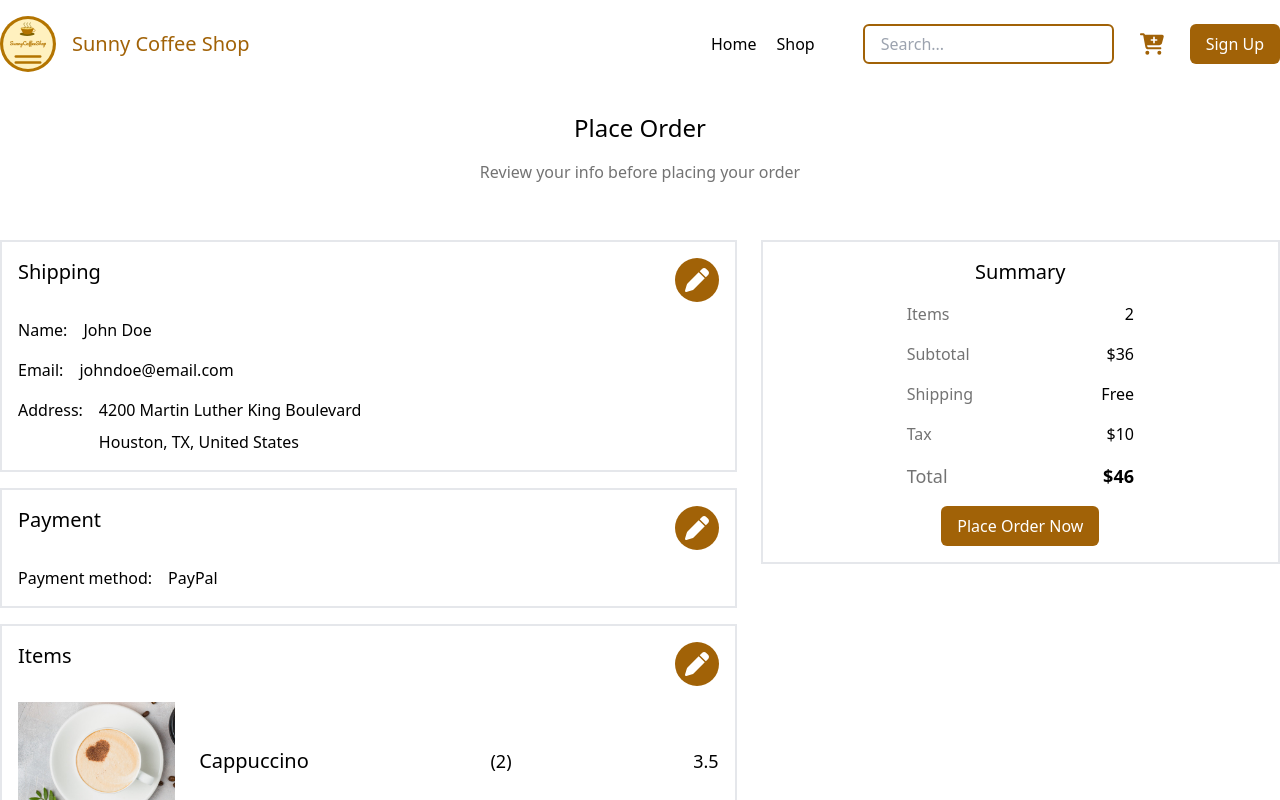
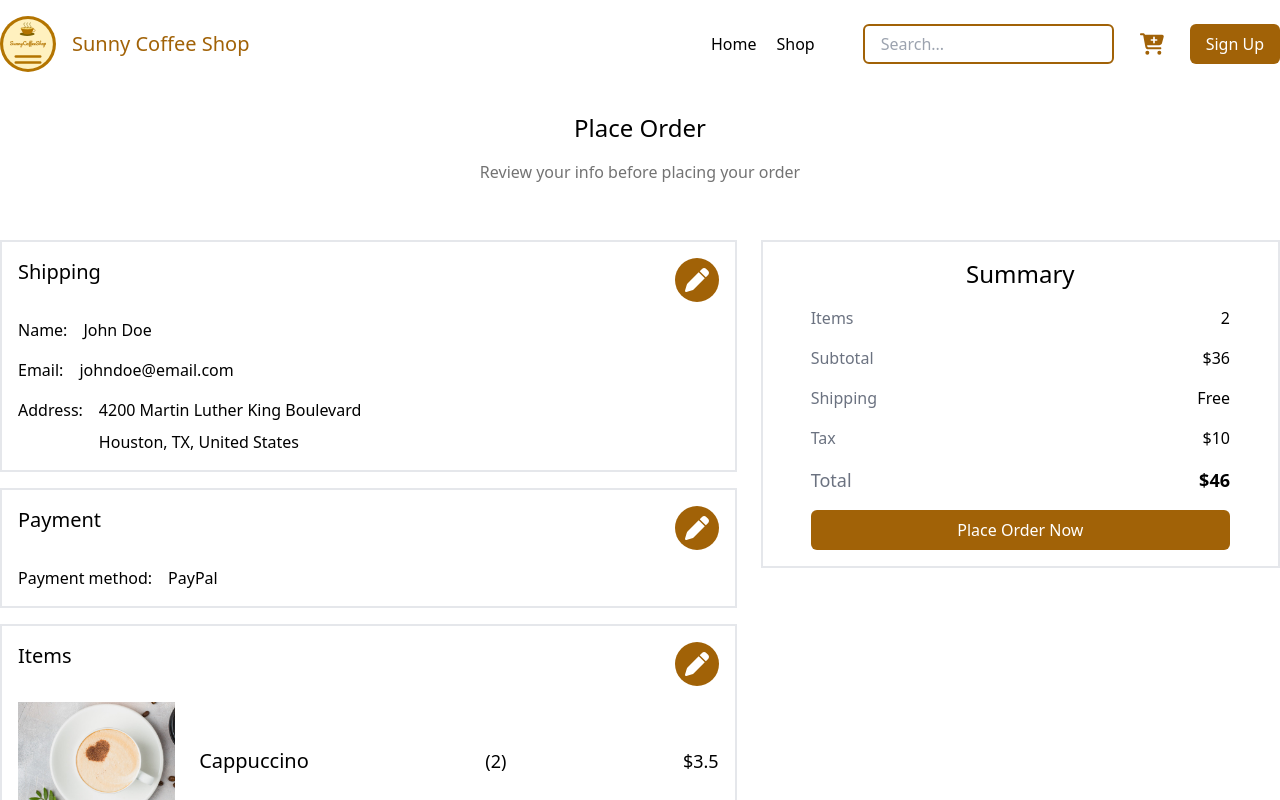
Before and after one commit to harounach/sunnycoffeeshop, a Next.js app: page /placeorder in a window 1280 px wide. Shown: the top 800 px of the page. Built offline with nearby package versions, Linux system fonts and the light colour scheme.

Commit message:
Update place order summary

```diff
--- a/components/CartCard/CartCard.tsx
+++ b/components/CartCard/CartCard.tsx
@@ -30,7 +30,7 @@ const CartCard = ({ cartItem }: CartCardProps) => {
       <div className="col-span-3 flex flex-col justify-between">
         <div className="flex justify-between">
           <h3 className="text-xl">{cartItem.title}</h3>
-          <h4 className="text-lg">{cartItem.price}</h4>
+          <h4 className="text-lg">{`$${cartItem.price}`}</h4>
         </div>
         <div className="flex justify-between">
           <div className="flex items-center gap-2">
--- a/components/CartCard/PlaceOrderCard.tsx
+++ b/components/CartCard/PlaceOrderCard.tsx
@@ -30,7 +30,7 @@ const PlaceOrderCard = ({ cartItem }: PlaceOrderCardProps) => {
       <div className="col-span-3 flex items-center justify-between">
         <h3 className="text-xl">{cartItem.title}</h3>
         <h4 className="text-lg">(2)</h4>
-        <h4 className="text-lg">{cartItem.price}</h4>
+        <h4 className="text-lg">{`$${cartItem.price}`}</h4>
       </div>
     </div>
   );
--- a/pages/placeorder.tsx
+++ b/pages/placeorder.tsx
@@ -1,5 +1,6 @@
 import Button from "@/components/Button/Button";
 import IconLinkButton from "@/components/Button/IconLinkButton";
+import LinkButton from "@/components/Button/LinkButton";
 import PlaceOrderCard from "@/components/CartCard/PlaceOrderCard";
 import Layout from "@/components/Layout/Layout";
 import { coffeeCartData } from "@/lib/data";
@@ -82,37 +83,33 @@ export default function PlaceOrder() {
           </div>
           <div className="col-span-5">
             {/* Summary */}
-            <div className="flex flex-col gap-4 border-2 border-gray-200 py-4 px-36">
-              <h2 className="text-center text-xl font-medium">Summary</h2>
-              <div className="flex flex-col gap-4">
+            <div className="flex flex-col items-stretch gap-4 border-2 border-gray-200 px-12 py-4">
+              <h2 className="text-center text-2xl">Summary</h2>
               <div className="flex justify-between">
-                  <span className="text-neutral-500">Items</span>
-                  <span>2</span>
+                <h3 className="text-gray-500">Items</h3>
+                <h3>2</h3>
               </div>
-
               <div className="flex justify-between">
-                  <span className="text-neutral-500">Subtotal</span>
-                  <span>$36</span>
+                <h3 className="text-gray-500">Subtotal</h3>
+                <h3>$36</h3>
               </div>
-
               <div className="flex justify-between">
-                  <span className="text-neutral-500">Shipping</span>
-                  <span>Free</span>
+                <h3 className="text-gray-500">Shipping</h3>
+                <h3>Free</h3>
               </div>
-
               <div className="flex justify-between">
-                  <span className="text-neutral-500">Tax</span>
-                  <span>$10</span>
+                <h3 className="text-gray-500">Tax</h3>
+                <h3>$10</h3>
               </div>
-
               <div className="flex justify-between">
-                  <span className="text-lg text-neutral-500">Total</span>
-                  <span className="text-lg font-semibold">$46</span>
+                <h3 className="text-lg text-gray-500">Total</h3>
+                <h3 className="text-lg font-semibold">$46</h3>
               </div>
-                <div className="flex justify-center">
-                  <Button label="Place Order Now" />
-                </div>
-              </div>
+              <LinkButton
+                url="#"
+                label="Place Order Now"
+                customeClasses="text-center"
+              />
             </div>
           </div>
         </div>
```
Lines whose indentation alone changed are shown as unchanged.
